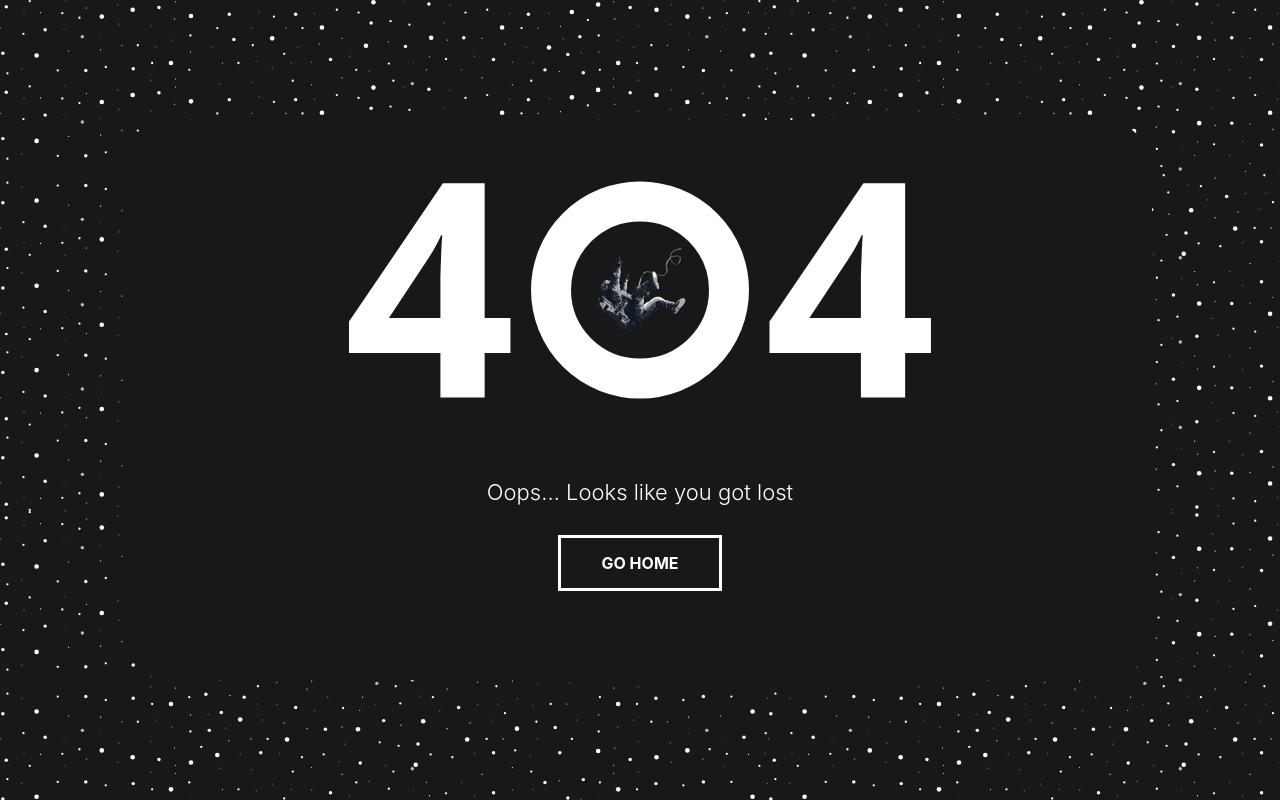
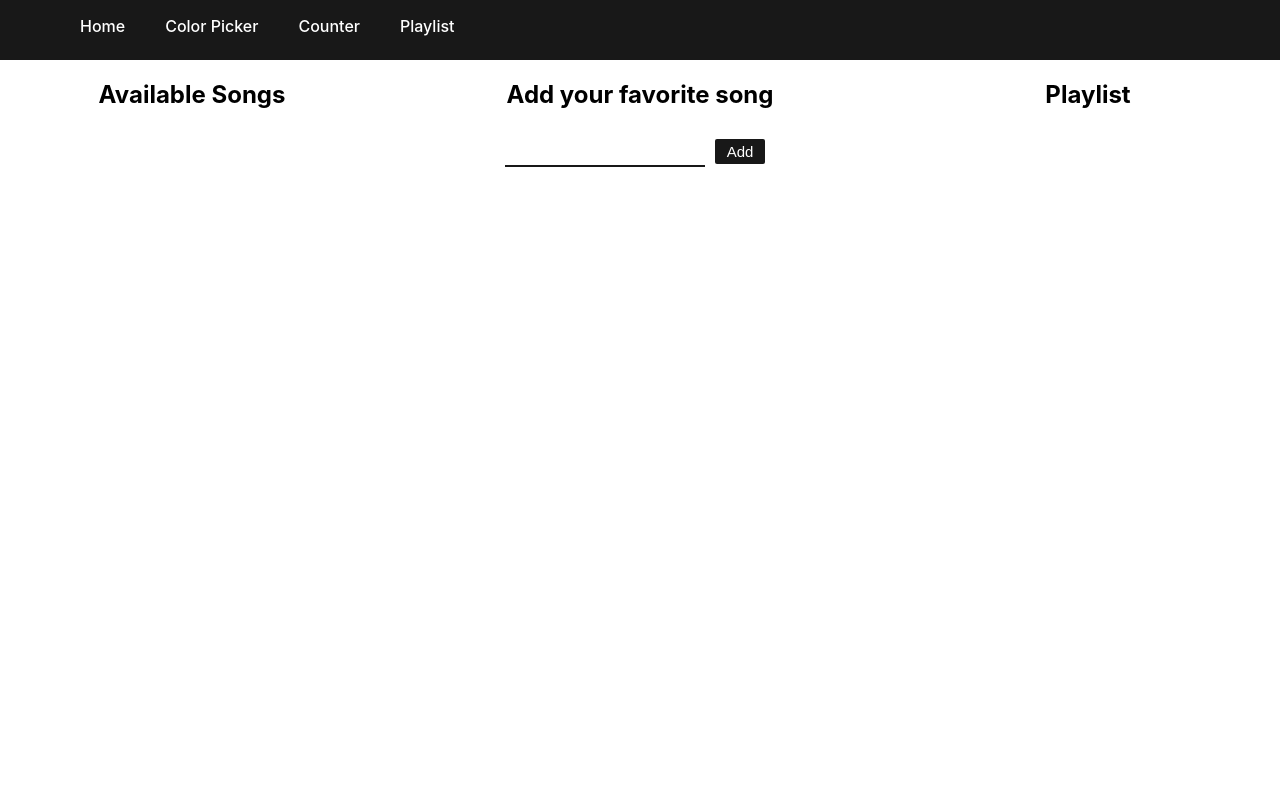
Before and after one commit to nickola23/react-pocetak, a React (Create React App) app: page /playlist in a window 1280 px wide. Built offline with nearby package versions, Linux system fonts and the light colour scheme.

Commit message:
Playlist design improved

```diff
--- a/src/components/Navbar.jsx
+++ b/src/components/Navbar.jsx
@@ -16,7 +16,7 @@ const Navbar = () => {
             <Link to="/counter">Counter</Link>
           </li>
           <li>
-            <Link to="/songList">Song list</Link>
+            <Link to="/playlist">Playlist</Link>
           </li>
         </ul>
       </nav>
--- a/src/components/SongList.jsx
+++ b/src/components/Playlist.jsx
@@ -1,7 +1,7 @@
 import { useState } from 'react';
 import "./playlist.css";
 
-function SongList(){
+function Playlist(){
 
     const [songs, setSongs] = useState([]);
 
@@ -58,9 +58,10 @@ function SongList(){
                     </div>
                 </div>
                 <div className='playlistForm'>
+                <h2>Add your favorite song</h2>
                     <form>
                         <input type='text' value={ inputSong } onChange={ handleChange } />
-                        <input type="submit" value='Dodaj pesmu' onClick={ handleSubmitSong }/>
+                        <input type="submit" value='Add' onClick={ handleSubmitSong }/>
                     </form>
                 </div>
                 <div className='playlist'>
@@ -74,4 +75,4 @@ function SongList(){
     )
 }
 
-export default SongList;
+export default Playlist;
--- a/src/components/playlist.css
+++ b/src/components/playlist.css
@@ -8,6 +8,36 @@
     height: 100%;
     display: flex;
     flex-direction: column;
+    align-items: center;
+}
+.playlistForm input[type="text"]{
+    width: 200px;
+    line-height: 15px;
+    padding: 5px;
+    font-size: 15px;
+    border: none;
+    outline: none;
+    background-color: #fff;
+    border-bottom: 2px solid #181818;
+}
+.playlistForm input[type="text"]:hover, :focus{
+    background-color: #eeeeee;
+}
+.playlistForm input[type="submit"]{
+    width: 50px;
+    padding: 5px;
+    margin: 10px;
+    font-size: 15px;
+    line-height: 15px;
+    border: none;
+    outline: none;
+    color: #fff;
+    cursor: pointer;
+    border-radius: 2px;
+    background-color: #181818;
+}
+.playlistForm input[type="submit"]:hover, :focus{
+    background-color: #2c2c2c;
 }
 .songList{
     width: 30%;
--- a/src/index.js
+++ b/src/index.js
@@ -6,7 +6,7 @@ import App from './App';
 import Navbar from "./components/Navbar";
 import Counter from './components/Counter';
 import ColorPicker from './components/ColorPicker';
-import SongList from './components/SongList';
+import Playlist from './components/Playlist';
 import Page404 from './components/Page404';
 import reportWebVitals from './reportWebVitals';
 
@@ -18,7 +18,7 @@ root.render(
                 <Route index element={<App />} />
                 <Route path="colorPicker" element={<ColorPicker />}/>
                 <Route path="counter" element={<Counter />}/>
-                <Route path="songList" element={<SongList />}/>
+                <Route path="playlist" element={<Playlist />}/>
             </Route>
             <Route path="*" element={<Page404 />} />
         </Routes>
```
